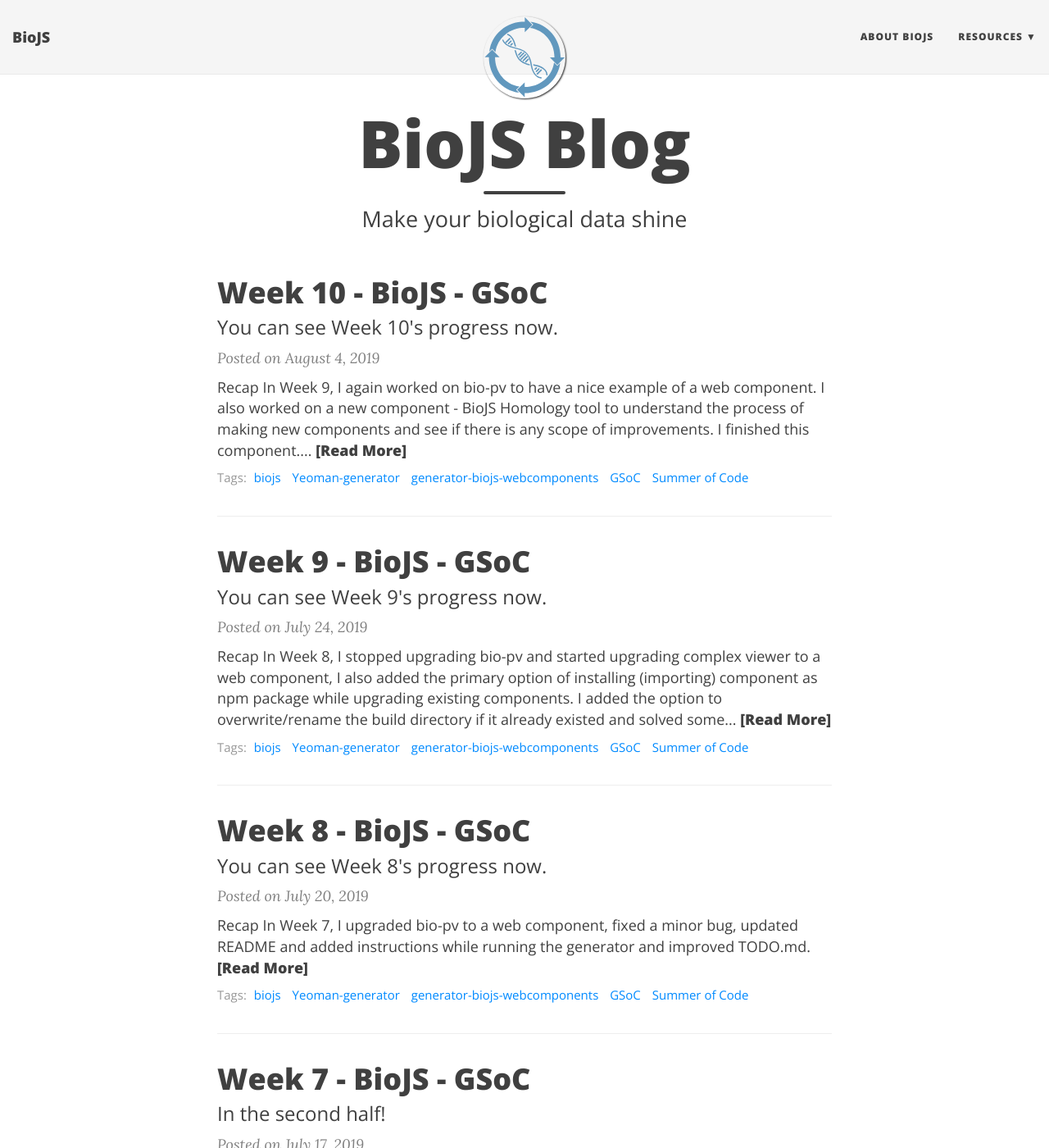
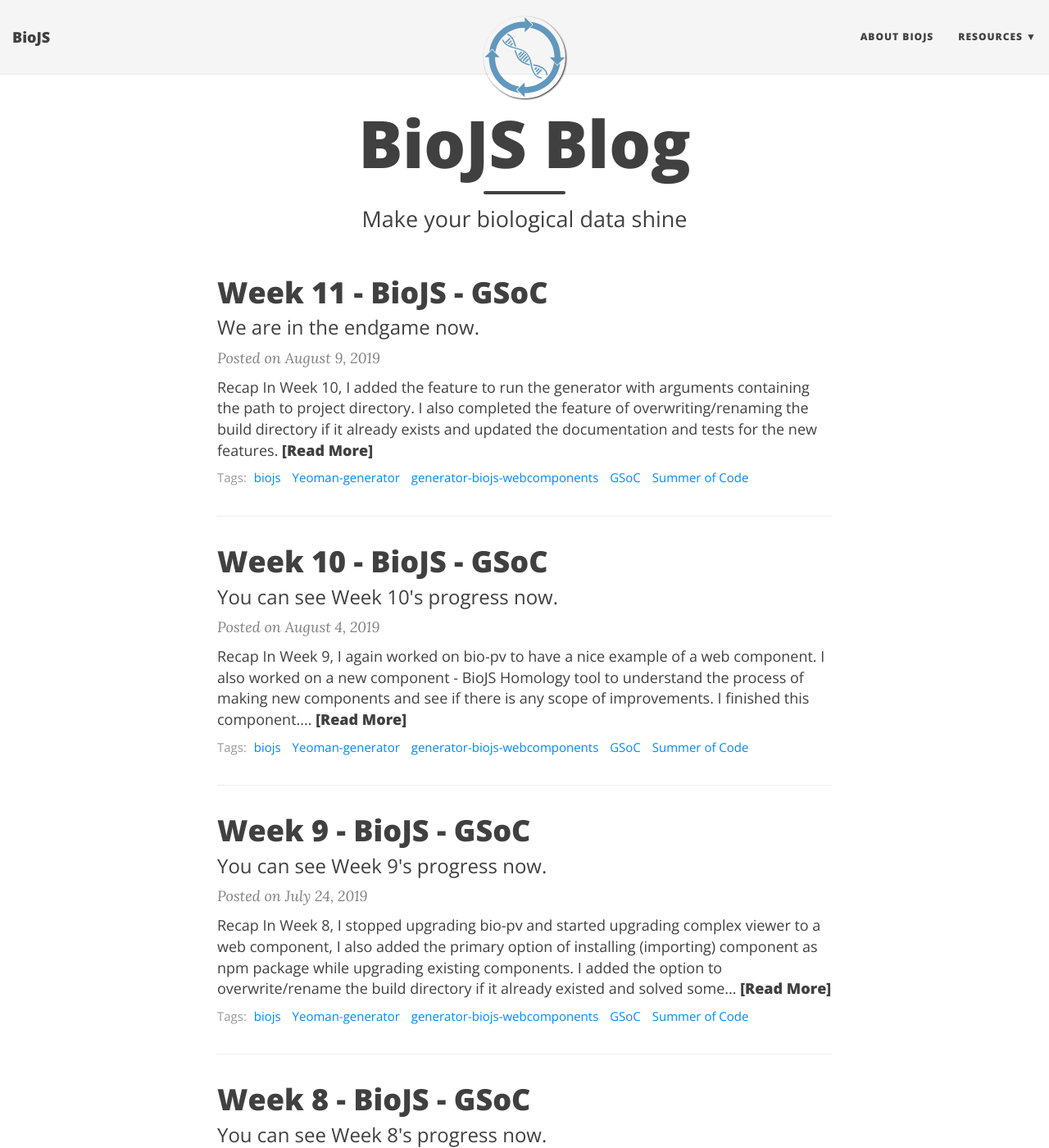
Before and after one commit to biojs/biojs.github.io, a Jekyll site: the page built from index.html, in a window 1280 px wide and 1400 px high. Shown: the whole window at 82% size. Built offline with Jekyll 4.4.1, drawn with Linux system fonts in a browser that asks for light colours; nearby versions of some CDN libraries; the list of posts is cut into pages by our own code; some of the changed text lies outside the part shown.

Commit message:
Added blog for week 11 and fixed typos in week 10's blog

```diff
--- a/_posts/2019-08-04-week-10-gsoc.md
+++ b/_posts/2019-08-04-week-10-gsoc.md
@@ -15,7 +15,7 @@
 
 I then updated the documentation for both of these new features and added unit tests for the features. I also updated my previous PRs to do some minor improvements in the features.
 
-## Tasks completed in week 9
+## Tasks completed in week 10
     1. Add feature to run generator with argument containing path to project directory.
     2. Add feature to overwrite/rename the build directory if it already exists.
     3. Update the documentation.
@@ -27,7 +27,7 @@
     3. We decided that we will wrap up after we have a MVP as soon as possible so that we can publicize the generator, get feedback and improve it accordingly.
     4. We decided that I should also work on complex viewer and make its directory structure same as its original repository.
 
-## Goals for week 10
+## Goals for week 11
     1. Improve the demo pages.
     2. Add developer docs.
     3. Work on complex viewer.
--- /dev/null
+++ b/_posts/2019-08-09-week-11-gsoc.md
@@ -0,0 +1,32 @@
+---
+layout: post
+title: Week 11 - BioJS - GSoC
+subtitle: We are in the endgame now.
+tags: [biojs, Yeoman-generator, generator-biojs-webcomponents , GSoC, "Summer of Code"]
+---
+
+## Recap
+In Week 10, I added the feature to run the generator with arguments containing the path to project directory. I also completed the feature of overwriting/renaming the build directory if it already exists and updated the documentation and tests for the new features.
+
+## This week's progress
+In week 11, I updated the demo pages and added developer docs. Last week, I talked to the author of complex viewer and he agreed to merge our web component if we have the same directory structure as its repository so I also started working on complex viewer to complete it. I also started working on the blog to promote our generator.
+
+## Tasks completed in week 11
+    1. Update the demo pages.
+    2. Added developer docs.
+    3. Start upgrading on complex viewer.
+
+## Minutes of the meeting (weekly call on Friday, this time):
+    1. Last week we discussed about the blog and I started working on the blog, this week we decided that we will finish it.
+    2. The generator is almost complete and we should release it very soon.
+    3. I will finish upgrading the complex viewer so that we can have an example web component merged.
+    4. We also discussed that we can solve some of the simpler issues before releasing a new version of the generator.
+
+## Goals for week 12
+    1. Complete upgrading the demo pages.
+    2. Complete upgrading complex viewer.
+    3. Finish the blog.
+
+## Code
+The code can be found in the PRs which I sent to the [main repository](https://github.com/biojs/generator-biojs-webcomponents/).
+---
```
